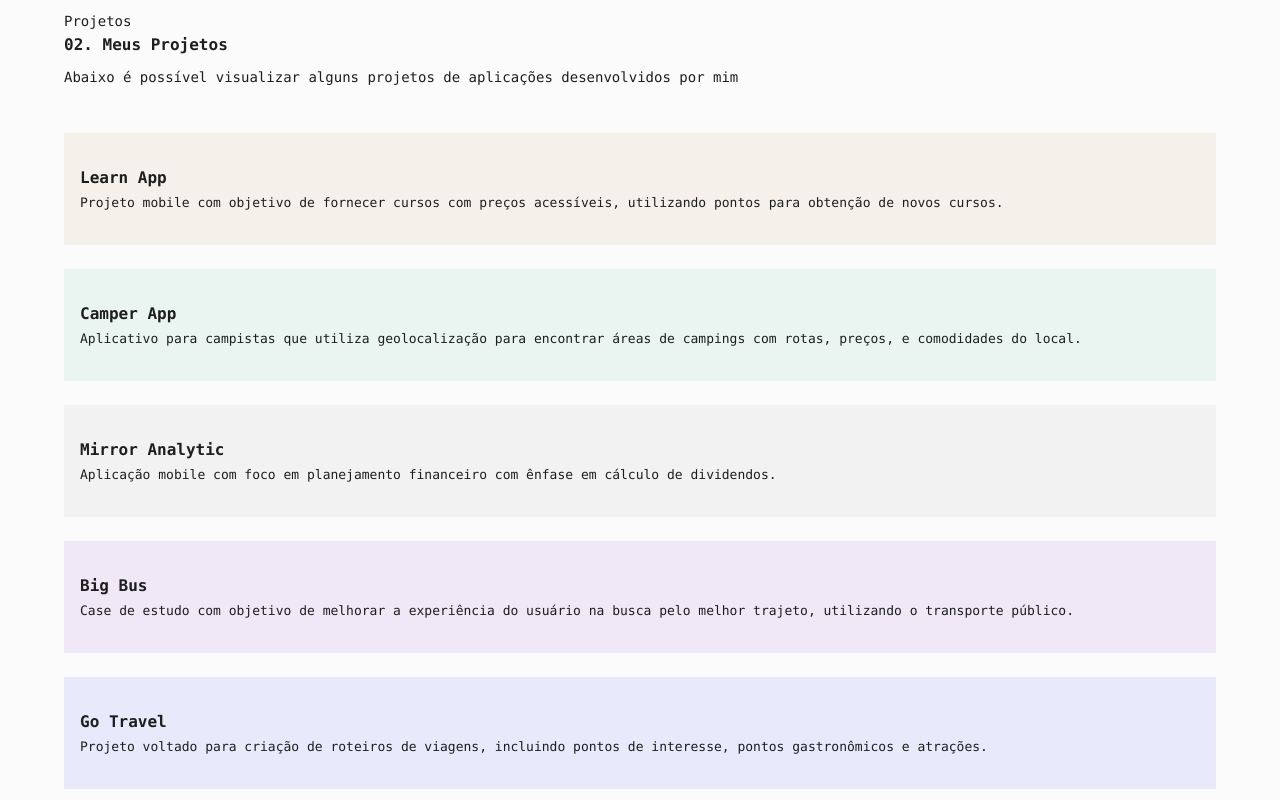
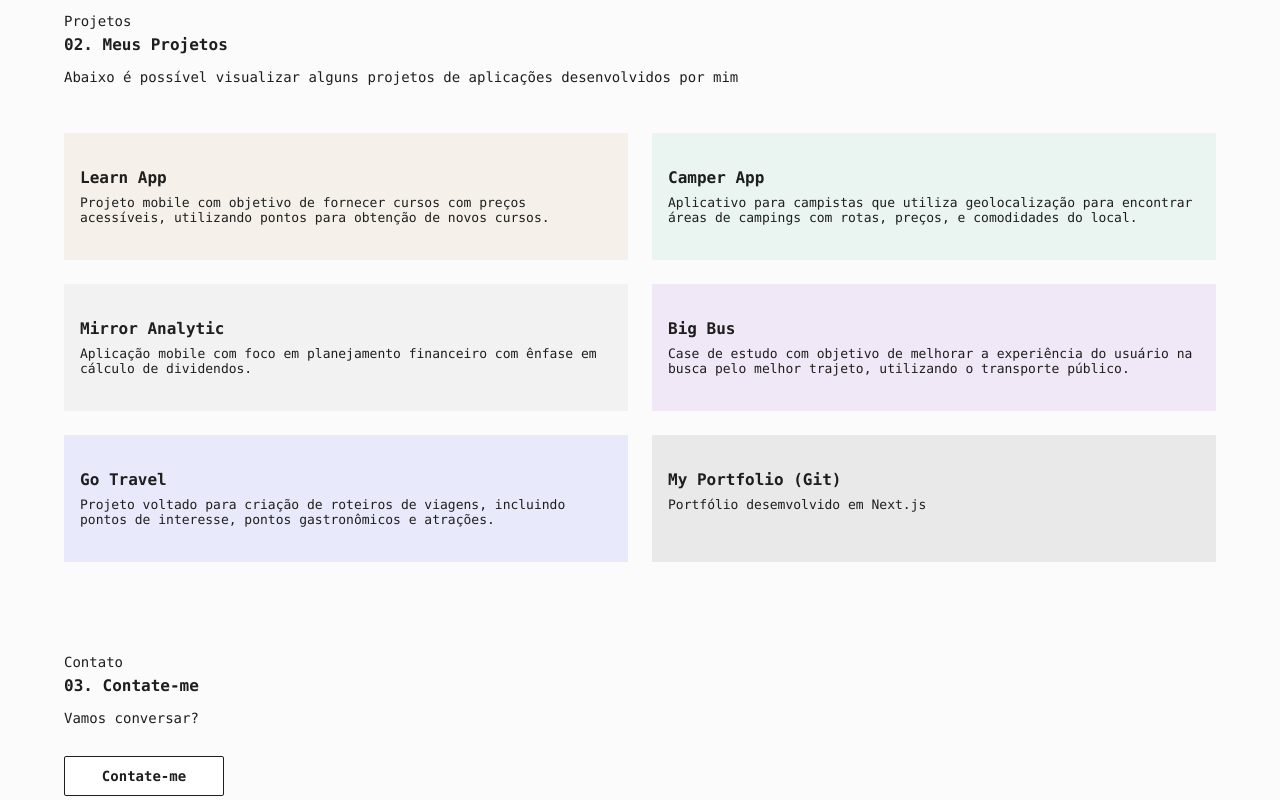
Before and after one commit to Phixelz/MyPortfolio, a Next.js app: page / in a window 1280 px wide. Shown: the part 1100-1900 px from the top of the page. Built offline with nearby package versions, Linux system fonts and the light colour scheme.

Commit message:
style: modificado layout no componente de projetos

```diff
--- a/src/components/Projects/styles.module.scss
+++ b/src/components/Projects/styles.module.scss
@@ -17,16 +17,16 @@
 
     list-style: none;
 
+    display: grid;
+    grid-template-columns: repeat(1, 1fr);
+    gap: 2.4rem;
+
     li {
       margin: 0;
       padding: 3.5rem 1.6rem;
 
       display: flex;
       flex-direction: column;
-
-      & + li {
-        margin-top: 2.4rem;
-      }
 
       h3 {
         font-size: 1.6rem;
@@ -66,5 +66,9 @@
     li:nth-child(6n+6) {
       background-color: var(--red-800);
     }
+
+    @media (min-width: 800px) {
+      grid-template-columns: repeat(2, 1fr);
+    }
   }
 }
```
